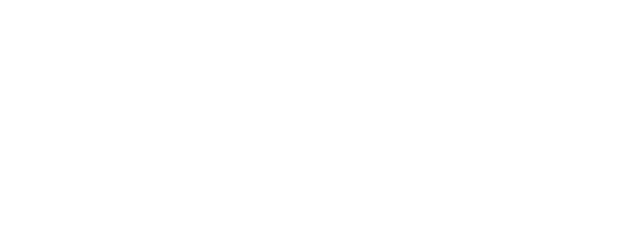
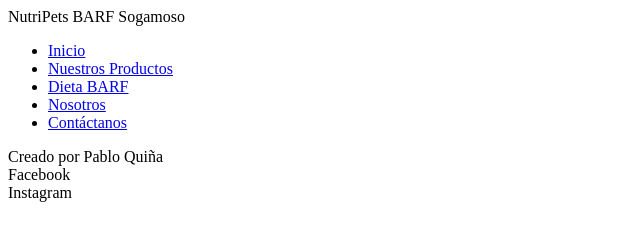
Before and after one commit to Kitsunito/NutriPets, a plain HTML site: page html/dieta.html in a window 1280 px wide. Shown: the whole page, without its empty margins (0-640 px from the left). Drawn offline with Linux system fonts and the light colour scheme.

Commit message:
Avances con el resto de los html

```diff
--- a/html/dieta.html
+++ b/html/dieta.html
@@ -0,0 +1,54 @@
+<!DOCTYPE html>
+<html lang="en">
+<head>
+    <meta charset="UTF-8">
+    <meta http-equiv="X-UA-Compatible" content="IE=edge">
+    <meta name="viewport" content="width=device-width, initial-scale=1.0">
+    <title>NutriPets BARF Sogamoso</title>
+</head>
+<body>
+    <header>
+        <nav>
+            <div class='navbar-brand'>
+                NutriPets BARF Sogamoso
+            </div>
+            <div>
+                <ul>
+                    <li class="nav-item">
+                        <a href="../index.html">Inicio</a>
+                    </li>
+                    <li class="nav-item">
+                        <a href="productos.html">Nuestros Productos</a>
+                    </li>
+                    <li class="nav-item">
+                        <a href="dieta.html">Dieta BARF</a>
+                    </li>
+                    <li class="nav-item">
+                        <a href="nosotros.html">Nosotros</a>
+                    </li>
+                    <li class="nav-item">
+                        <a href="contacto.html">Contáctanos</a>
+                    </li>
+                </ul>
+            </div>
+        </nav>
+    </header>
+    <main>
+
+    </main>
+    <footer>
+        <div class="div_footer">
+            Creado por Pablo Quiña
+        </div>
+
+        <div class="div_footer">
+            <div class="facebook_icon">
+                Facebook
+            </div>
+            <div class="instragam_icon">
+                Instagram
+            </div>
+        </div>
+    </footer>
+</body>
+</html>
```
Also changed, not shown: html/contacto.html (+54 -0 lines), html/nosotros.html (+54 -0 lines), html/productos.html (+54 -0 lines), index.html (+8 -5 lines), img/Barf.jpg (added), img/promocion.jpg (added).
